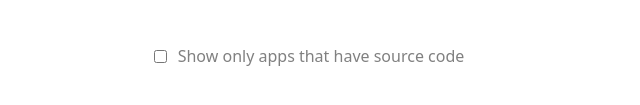
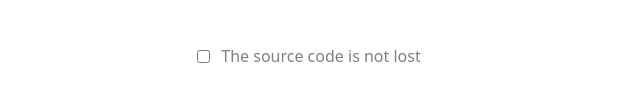
Before and after one commit to sergeykushner/sergeykushner.github.io, a website: page pages/apps.html in a window 1280 px wide. Shown: the part 1631-1736 px from the top of the page, 333-973 px from the left. Drawn offline with Linux system fonts and the light colour scheme.

Commit message:
Update footer label text for clarity on source code availability

```diff
--- a/pages/apps.html
+++ b/pages/apps.html
@@ -41,7 +41,7 @@
     <footer class="footer-apps-page">
         <label class="apps-page-filter-checkbox">
             <input type="checkbox" id="show-allowed-only">
-            Show only apps that have source code
+            The source code is not lost
         </label>
     </footer>
 </body>
```
